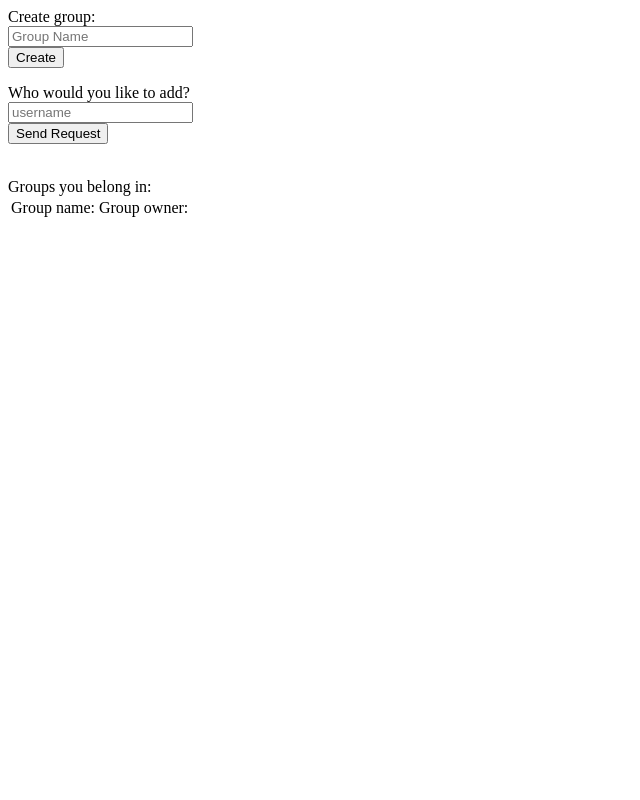
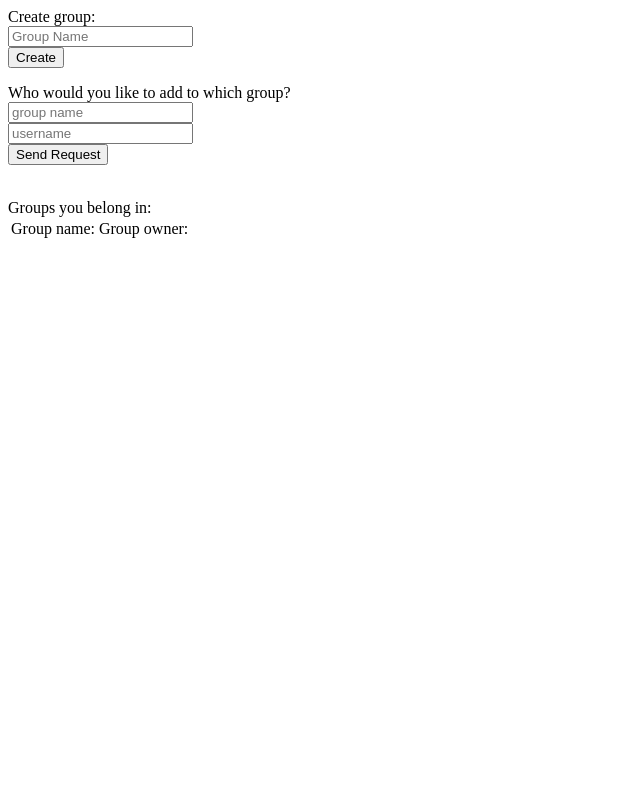
Before and after one commit to getDolla/database-project, a Flask app: page /group in a window 1280 px wide. Shown: the whole page, without its empty margins (0-640 px from the left). Run offline with Flask 2, Linux system fonts and the light colour scheme; the visitor is signed in with stand-in values (Sample User, id 1); data that the repository does not hold is empty.

Commit message:
adding to groups

```diff
--- a/app.py
+++ b/app.py
@@ -237,6 +237,10 @@ def create_group():
 
     return redirect(url_for('group'))
 
+@app.route('/add_friend', methods = ["GET", "POST"])
+def add_friend():
+    return redirect(url_for('group'))
+
 @app.route('/logout')
 def logout():
     session.pop('username')
--- a/templates/group.html
+++ b/templates/group.html
@@ -19,8 +19,9 @@ Create group:
 	<input type="submit" value = 'Create' />
 </form>
 
-Who would you like to add?
+Who would you like to add to which group?
 <form action="/add_friend" method="POST">
+  <input type="text" name = "group_name" placeholder="group name" required/> <br>
 	<input type="text" name = "toAdd" placeholder="username" required/> </br>
 	<input type="submit" value = 'Send Request' />
 </form>
```
